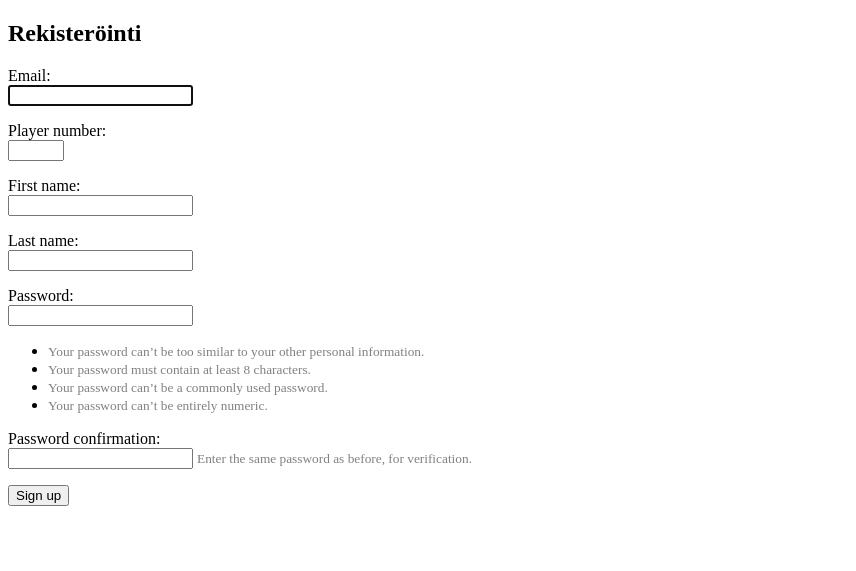
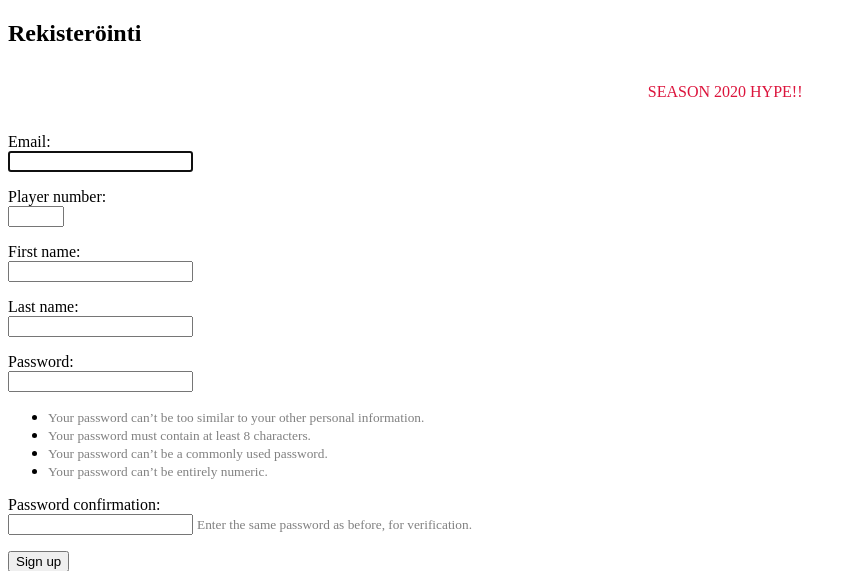
Before and after one commit to marmotgary/nkl, a Django app: page / in a window 1280 px wide; the page is wider, and only the part inside the window is pictured. Shown: the top 571 px of that part, without its empty margins (0-856 px from the left). Run offline with Django 3.2, Linux system fonts and the light colour scheme.

Commit message:
added epic animation to keep customers happy

```diff
--- a/kyykka/templates/signup.html
+++ b/kyykka/templates/signup.html
@@ -7,6 +7,7 @@
 <body>
 {% block content %}
   <h2>Rekisteröinti</h2>
+    <p class="murmeli">SEASON 2020 HYPE!!</p>
   <form method="post">
     {% csrf_token %}
     {% for field in form %}
@@ -26,3 +27,35 @@
 {% endblock %}
 </body>
 </html>
+
+<style>
+    @-webkit-keyframes blackWhite {
+      0% { background-color: white; }
+      50% { background-color: white; }
+      51% { background-color: black; }
+      100% { background-color: black; }
+    }
+
+    .blinkdiv {
+        height: 100px;
+        background-color: black;
+        -webkit-animation-name: blackWhite;
+        -webkit-animation-iteration-count: infinite;
+        -webkit-animation-duration: 2s;
+    }
+    .murmeli {
+      display: inline-block;
+      white-space: nowrap;
+      animation: floatText 15s infinite linear;
+      padding-left: 100%;
+      color:crimson;
+    }
+    .murmeli:hover {
+      animation-play-state: paused;
+    }
+    @keyframes floatText {
+      to {
+        transform: translateX(-100%);
+      }
+    }
+</style>
```
